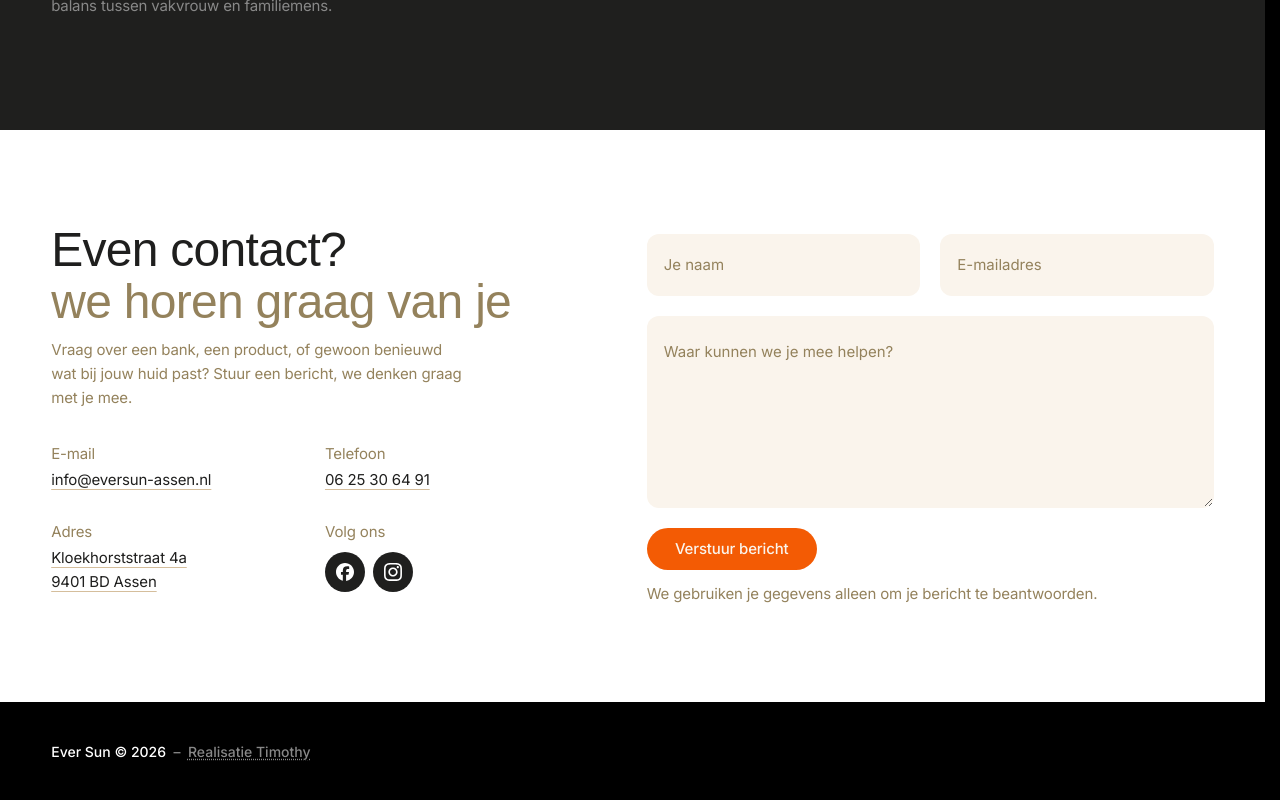
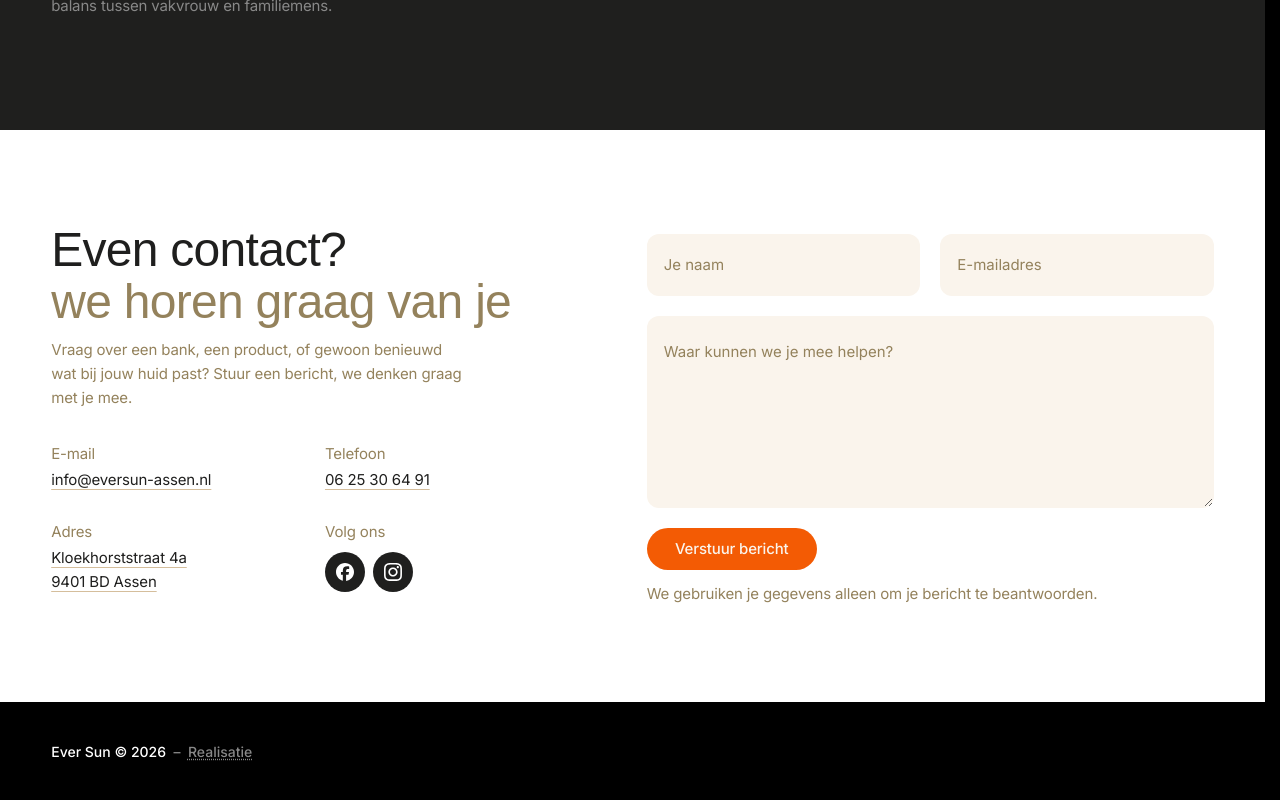
Before and after one commit to timothyvansas-gif/eversun, a Next.js app: page / in a window 1280 px wide. Shown: the part 5574-6374 px from the top of the page. Built offline with nearby package versions, Linux system fonts and the light colour scheme; a web font is replaced by a local one.

Commit message:
copy(footer): shorten credit label to "Realisatie"

```diff
--- a/src/components/footer-credit.tsx
+++ b/src/components/footer-credit.tsx
@@ -56,7 +56,7 @@ export default function FooterCredit() {
         aria-expanded={open}
         className="underline decoration-dotted underline-offset-2 hover:text-white focus-visible:[outline:none]! focus-visible:text-white rounded-sm transition-colors cursor-pointer"
       >
-        Realisatie Timothy
+        Realisatie
       </button>
 
       <AnimatePresence>
```
